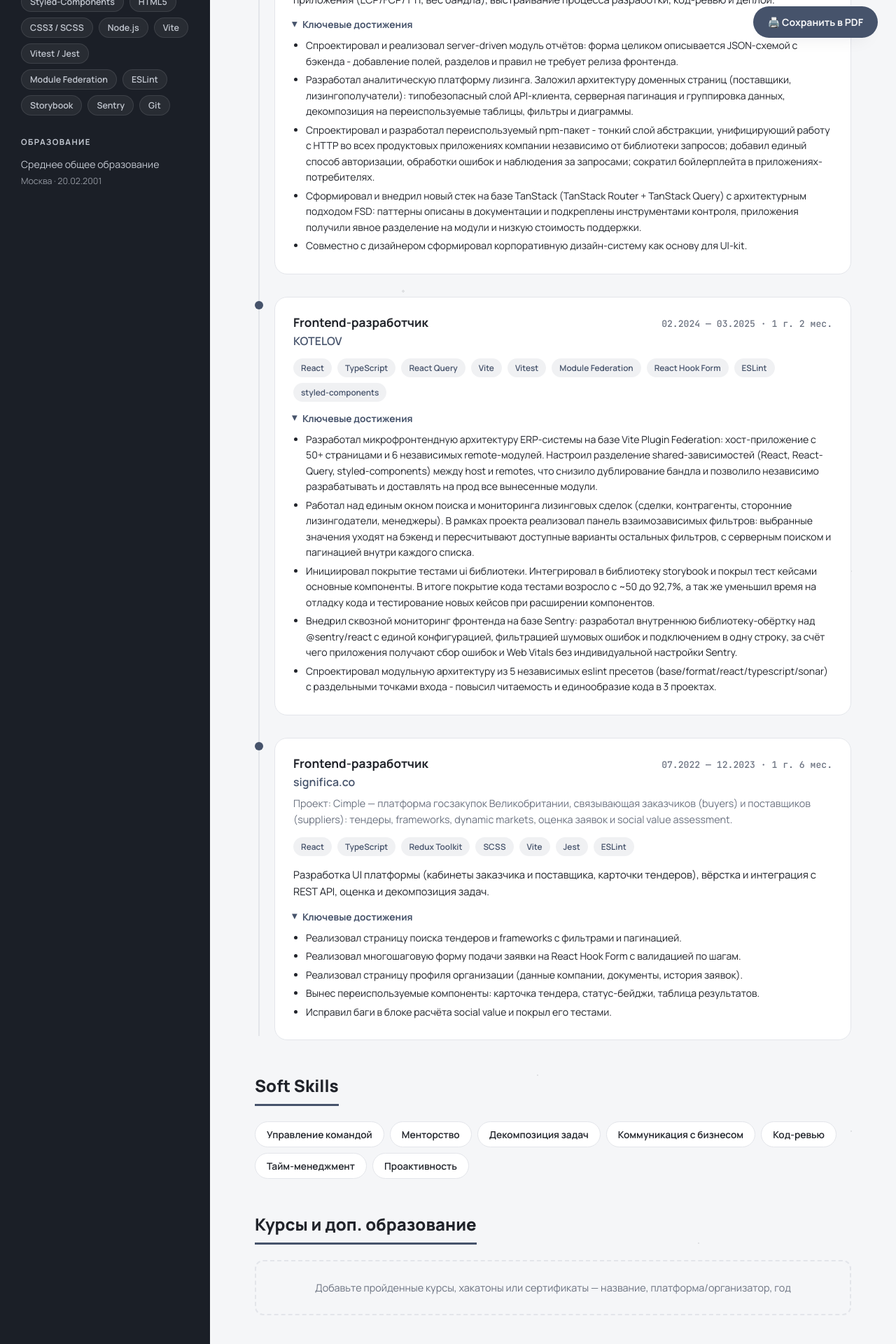
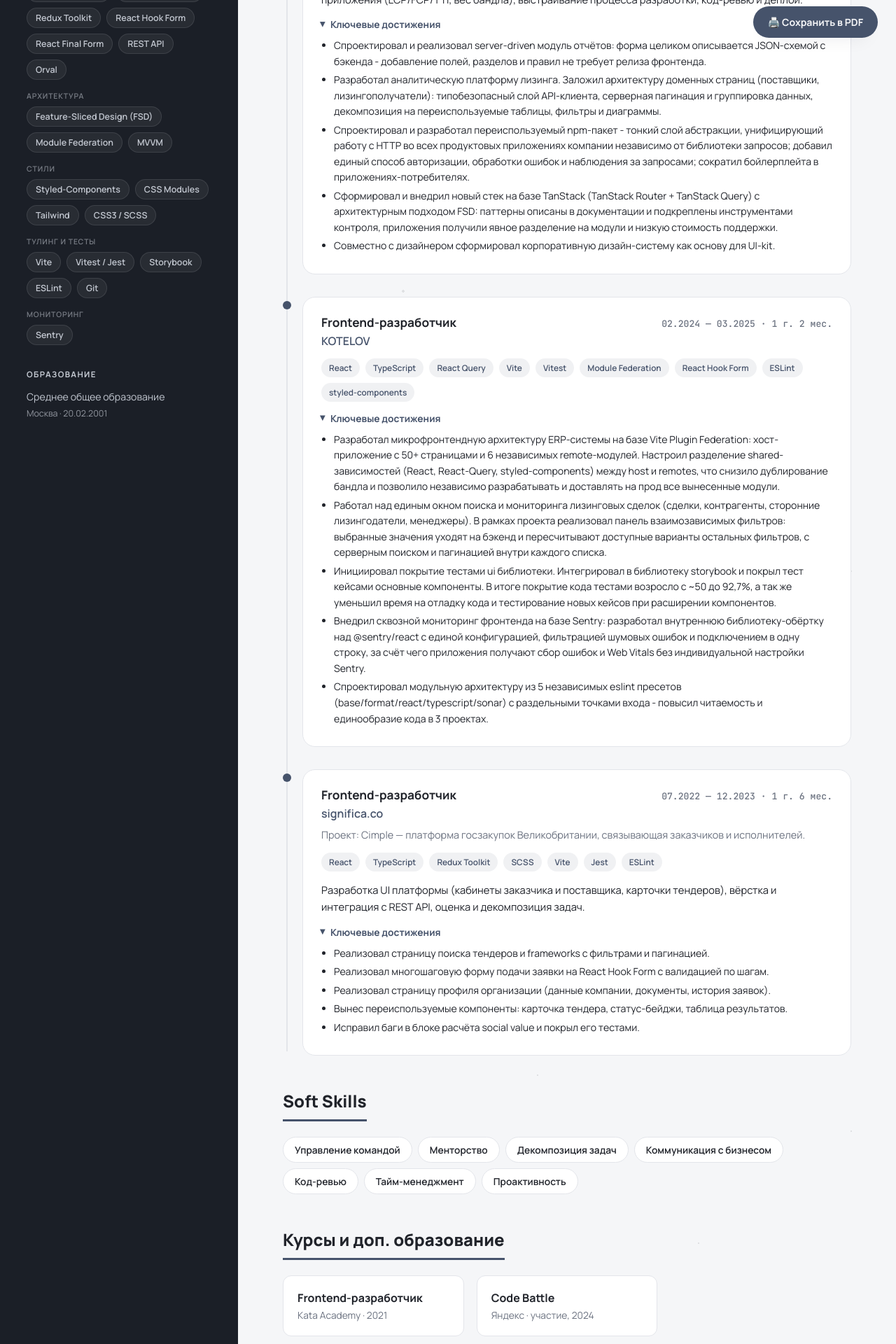
Before and after one commit to ShchegolevDev/About, a React (Vite) app: page / in a window 1280 px wide. Shown: the part 720-2640 px from the top of the page at 70% size. Built offline with nearby package versions, Linux system fonts and the light colour scheme.

Commit message:
feat: add tech skills groups to sidebar, extra courses and photo

```diff
--- a/src/App.module.css
+++ b/src/App.module.css
@@ -4,7 +4,7 @@
 
 .app__page {
   display: grid;
-  grid-template-columns: 300px 1fr;
+  grid-template-columns: 340px 1fr;
   max-width: 1440px;
   margin-inline: auto;
   min-height: 100vh;
@@ -26,7 +26,7 @@
 
 @media print {
   .app__page {
-    grid-template-columns: 260px 1fr;
+    grid-template-columns: 290px 1fr;
     max-width: none;
   }
 }
--- a/src/components/Courses/Courses.module.css
+++ b/src/components/Courses/Courses.module.css
@@ -1,8 +1,29 @@
-.courses__placeholder {
-  border: 2px dashed var(--border);
+.courses__grid {
+  display: grid;
+  grid-template-columns: repeat(auto-fill, minmax(220px, 1fr));
+  gap: 18px;
+}
+
+.courses__card {
+  background: var(--bg-card);
+  border: 1px solid var(--border);
   border-radius: var(--radius-md);
-  padding: 28px;
-  font-size: 0.9rem;
+  padding: 20px;
+  transition: border-color 0.2s ease;
+}
+
+.courses__card:hover {
+  border-color: var(--accent);
+}
+
+.courses__title {
+  margin: 0 0 4px;
+  font-size: 1rem;
+  font-weight: 700;
+}
+
+.courses__meta {
+  margin: 0;
+  font-size: 0.86rem;
   color: var(--text-muted);
-  text-align: center;
 }
--- a/src/components/Courses/Courses.tsx
+++ b/src/components/Courses/Courses.tsx
@@ -1,11 +1,21 @@
 import { Section } from '../Section/Section';
-import { COURSES_PLACEHOLDER_TEXT } from '../../data/resumeData';
+import { COURSES } from '../../data/resumeData';
 import styles from './Courses.module.css';
 
 export const Courses = () => {
   return (
     <Section id="courses" title="Курсы и доп. образование">
-      <div className={styles.courses__placeholder}>{COURSES_PLACEHOLDER_TEXT}</div>
+      <div className={styles.courses__grid}>
+        {COURSES.map((course) => (
+          <div key={course.id} className={styles.courses__card}>
+            <h3 className={styles.courses__title}>{course.title}</h3>
+            <p className={styles.courses__meta}>
+              {course.org}
+              {course.meta ? ` · ${course.meta}` : ''}
+            </p>
+          </div>
+        ))}
+      </div>
     </Section>
   );
 };
--- a/src/components/Sidebar/Sidebar.module.css
+++ b/src/components/Sidebar/Sidebar.module.css
@@ -1,7 +1,7 @@
 .sidebar {
   background: var(--bg-sidebar);
   color: var(--text-sidebar);
-  padding: 48px 30px;
+  padding: 52px 38px;
 }
 
 .sidebar__name {
@@ -13,7 +13,7 @@
 }
 
 .sidebar__section {
-  margin-bottom: 30px;
+  margin-bottom: 34px;
 }
 
 .sidebar__section-title {
@@ -23,6 +23,22 @@
   color: var(--text-sidebar);
   margin: 0 0 14px;
   font-weight: 700;
+}
+
+.sidebar__skill-groups {
+  display: flex;
+  flex-direction: column;
+  gap: 16px;
+}
+
+.sidebar__skill-group-title {
+  font-size: 0.66rem;
+  text-transform: uppercase;
+  letter-spacing: 0.08em;
+  color: var(--text-sidebar);
+  opacity: 0.55;
+  margin: 0 0 8px;
+  font-weight: 600;
 }
 
 .sidebar__note {
--- a/src/components/Sidebar/Sidebar.tsx
+++ b/src/components/Sidebar/Sidebar.tsx
@@ -2,13 +2,13 @@ import { Avatar } from '../Avatar/Avatar';
 import { ContactList } from '../ContactList/ContactList';
 import { SkillTags } from '../SkillTags/SkillTags';
 import { TypewriterRole } from '../TypewriterRole/TypewriterRole';
-import { CONTACTS, PERSONAL_INFO, TECH_SKILLS } from '../../data/resumeData';
+import { CONTACTS, PERSONAL_INFO, TECH_SKILL_GROUPS } from '../../data/resumeData';
 import styles from './Sidebar.module.css';
 
 export const Sidebar = () => {
   return (
     <aside className={styles.sidebar}>
-      <Avatar initials="ВЩ" alt={PERSONAL_INFO.name} />
+      <Avatar initials="ВЩ" alt={PERSONAL_INFO.name} photoSrc="/photo.jpg" />
       <h1 className={styles.sidebar__name}>{PERSONAL_INFO.name}</h1>
       <TypewriterRole text={PERSONAL_INFO.role} />
 
@@ -20,7 +20,14 @@ export const Sidebar = () => {
 
       <section className={styles.sidebar__section}>
         <h2 className={styles['sidebar__section-title']}>Технологии</h2>
-        <SkillTags skills={TECH_SKILLS} variant="sidebar" />
+        <div className={styles['sidebar__skill-groups']}>
+          {TECH_SKILL_GROUPS.map((group) => (
+            <div key={group.id} className={styles['sidebar__skill-group']}>
+              <h3 className={styles['sidebar__skill-group-title']}>{group.label}</h3>
+              <SkillTags skills={group.skills} variant="sidebar" />
+            </div>
+          ))}
+        </div>
       </section>
 
       <section className={styles.sidebar__section}>
--- a/src/data/resumeData.ts
+++ b/src/data/resumeData.ts
@@ -1,8 +1,10 @@
 import type {
   ContactItem,
+  CourseEntry,
   ExperienceEntry,
   PersonalInfo,
   ProjectCard,
+  SkillGroup,
 } from "../types/resume";
 
 export const PERSONAL_INFO: PersonalInfo = {
@@ -47,24 +49,41 @@ export const CONTACTS: ContactItem[] = [
   },
 ];
 
-export const TECH_SKILLS: string[] = [
-  "JavaScript",
-  "TypeScript",
-  "React",
-  "Redux Toolkit",
-  "TanStack Query",
-  "React Hook Form",
-  "Styled-Components",
-  "HTML5",
-  "CSS3 / SCSS",
-  "Node.js",
-  "Vite",
-  "Vitest / Jest",
-  "Module Federation",
-  "ESLint",
-  "Storybook",
-  "Sentry",
-  "Git",
+export const TECH_SKILL_GROUPS: SkillGroup[] = [
+  {
+    id: "core",
+    label: "Core",
+    skills: ["React", "TypeScript", "Next JS", "JavaScript"],
+  },
+  {
+    id: "state-data",
+    label: "State & Data",
+    skills: [
+      "TanStack Query",
+      "TanStack Router",
+      "Redux Toolkit",
+      "React Hook Form",
+      "React Final Form",
+      "REST API",
+      "Orval",
+    ],
+  },
+  {
+    id: "architecture",
+    label: "Архитектура",
+    skills: ["Feature-Sliced Design (FSD)", "Module Federation", "MVVM"],
+  },
+  {
+    id: "styling",
+    label: "Стили",
+    skills: ["Styled-Components", "CSS Modules", "Tailwind", "CSS3 / SCSS"],
+  },
+  {
+    id: "tooling",
+    label: "Тулинг и тесты",
+    skills: ["Vite", "Vitest / Jest", "Storybook", "ESLint", "Git"],
+  },
+  { id: "monitoring", label: "Мониторинг", skills: ["Sentry"] },
 ];
 
 export const SOFT_SKILLS: string[] = [
@@ -86,6 +105,7 @@ export const EXPERIENCE: ExperienceEntry[] = [
     duration: "1 г. 6 мес.",
     stack: [
       "React",
+      "Next JS",
       "TypeScript",
       "TanStack Query",
       "React Final Form",
@@ -145,8 +165,7 @@ export const EXPERIENCE: ExperienceEntry[] = [
       "ESLint",
     ],
     projectNote:
-      "Проект: Cimple — платформа госзакупок Великобритании, связывающая заказчиков (buyers) " +
-      "и поставщиков (suppliers): тендеры, frameworks, dynamic markets, оценка заявок и social value assessment.",
+      "Проект: Cimple — платформа госзакупок Великобритании, связывающая заказчиков и исполнителей.",
     responsibilities:
       "Разработка UI платформы (кабинеты заказчика и поставщика, карточки тендеров), " +
       "вёрстка и интеграция с REST API, оценка и декомпозиция задач.",
@@ -162,5 +181,17 @@ export const EXPERIENCE: ExperienceEntry[] = [
 
 export const PROJECTS: ProjectCard[] = [];
 
-export const COURSES_PLACEHOLDER_TEXT =
-  "Добавьте пройденные курсы, хакатоны или сертификаты — название, платформа/организатор, год";
+export const COURSES: CourseEntry[] = [
+  {
+    id: "kata-academy",
+    title: "Frontend-разработчик",
+    org: "Kata Academy",
+    meta: "2021",
+  },
+  {
+    id: "yandex-code-battle",
+    title: "Code Battle",
+    org: "Яндекс",
+    meta: "участие, 2024",
+  },
+];
```
Also changed, not shown: src/types/resume.ts (+13 -0 lines), public/photo.jpg (added).
